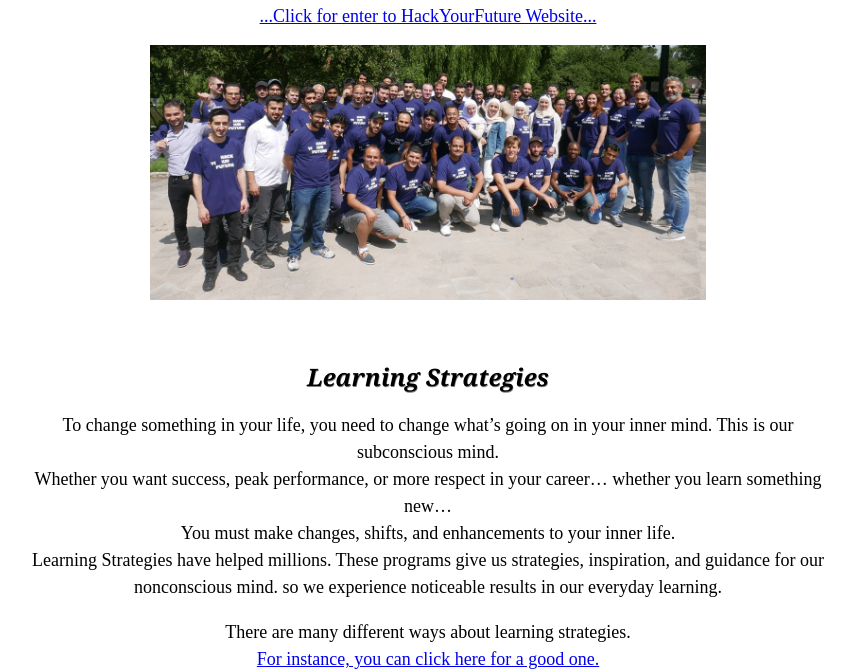
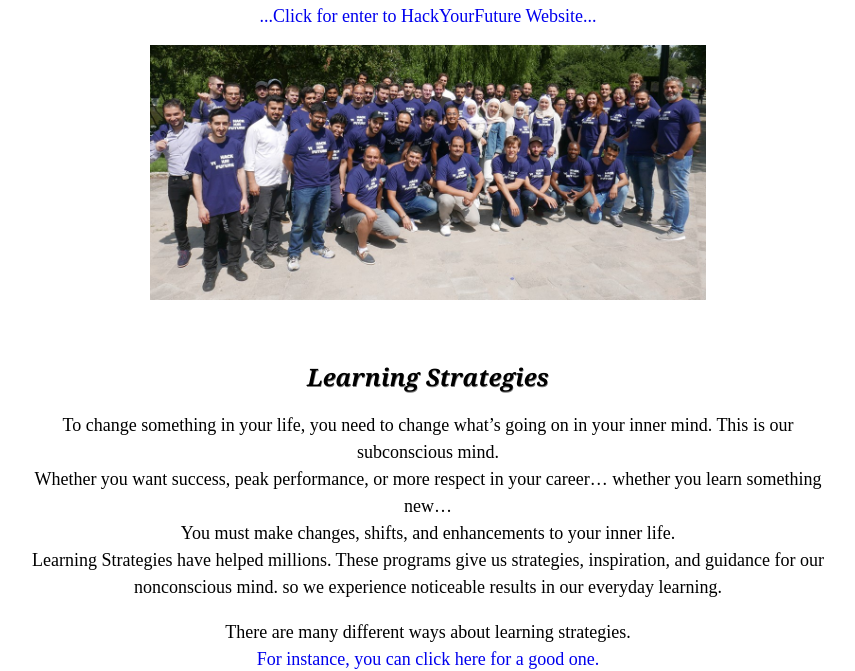
Before and after one commit to whitepiolin/hyf-html-css, a plain HTML site: page week1/index.html in a window 1280 px wide. Shown: the part 1613-2284 px from the top of the page, without its empty margins (370-1225 px from the left). Drawn offline with Linux system fonts and the light colour scheme.

Commit message:
Update main.css

```diff
--- a/week1/main.css
+++ b/week1/main.css
@@ -210,6 +210,8 @@ nav a {text-decoration: none;}
     font-size:18px;
 }
 
+.section a {text-decoration: none;}
+
 .groupphoto {
     width: 60%;
     margin:15px;
```
